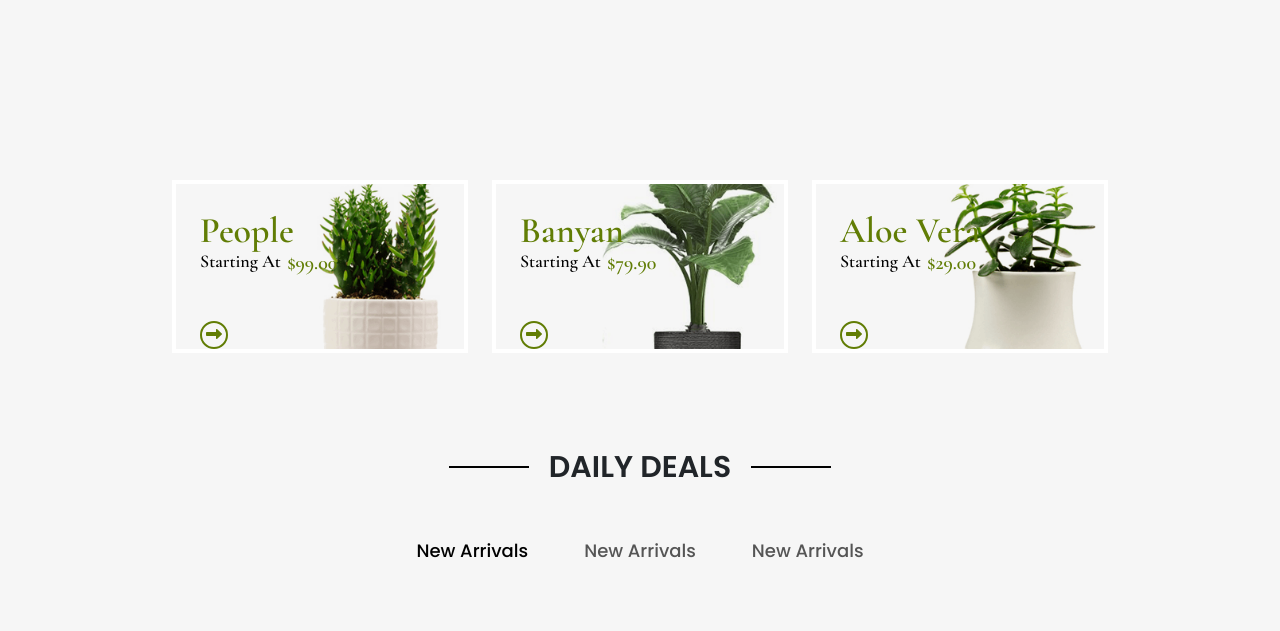
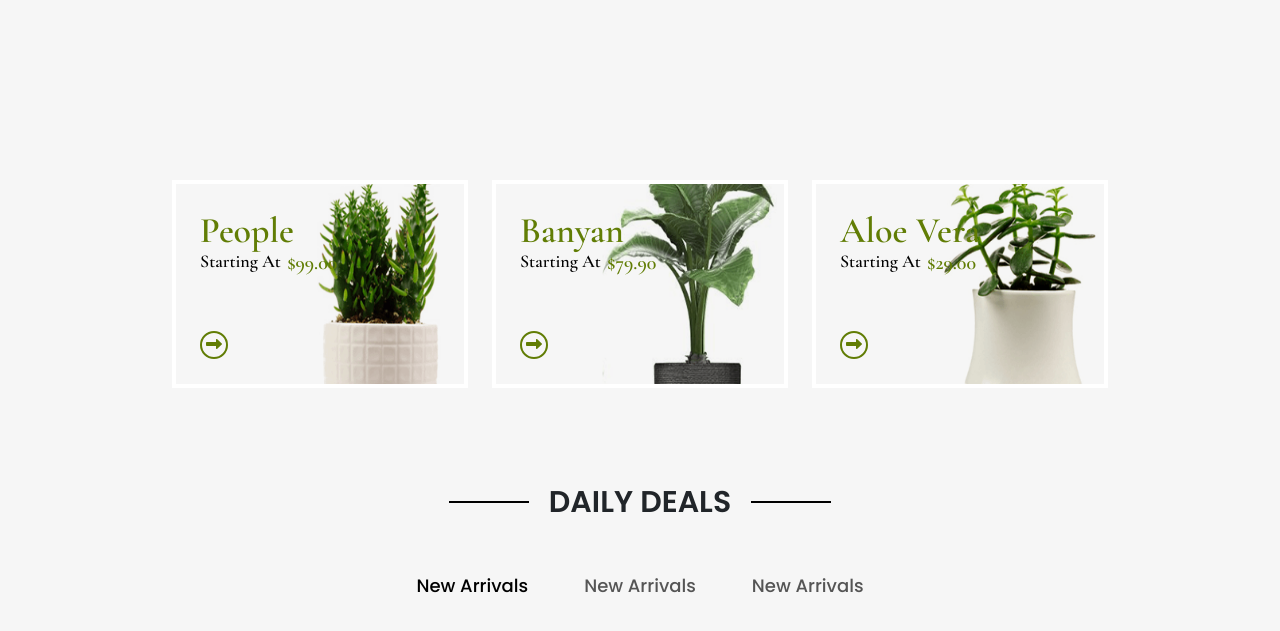
Before and after one commit to gm-nayeem/E-Commerce-Website, a website: page index.html in a window 1280 px wide. Shown: the part 584-1215 px from the top of the page. Drawn offline with nearby package versions, Linux system fonts and the light colour scheme; files whose address does not match are found by name.

Commit message:
modify featured

```diff
--- a/index.html
+++ b/index.html
@@ -237,7 +237,7 @@
     <!-- Featured Cards Starts -->
     <div class="container">
         <div class="row">
-            <div class="col-md-4">
+            <div class="col-lg-4 col-md-6">
                 <div class="single-banner">
                     <a href="#">
                         <img src="./images/banner-1.png" alt="">
@@ -254,7 +254,7 @@
                     </div>
                 </div>
             </div>
-            <div class="col-md-4">
+            <div class="col-lg-4 col-md-6">
                 <div class="single-banner">
                     <a href="#">
                         <img src="./images/banner-2.png" alt="">
@@ -271,7 +271,7 @@
                     </div>
                 </div>
             </div>
-            <div class="col-md-4">
+            <div class="col-lg-4 col-md-6">
                 <div class="single-banner">
                     <a href="#">
                         <img src="./images/banner-3.png" alt="">
--- a/scss/main.scss
+++ b/scss/main.scss
@@ -115,6 +115,7 @@ body {
 
 	img {
 		width: 100%;
+		height: 200px;
 		transition: all .5s ease 0s;
 		transform: scale(1);
 	}
@@ -162,8 +163,6 @@ body {
 			font-size: 16px;
 			text-align: center;
 			color: #617D05;
-			position: relative;
-			bottom: 10px;
 		}
 
 		a > i {
```
Also changed, not shown: css/style.css, 1 other file.
